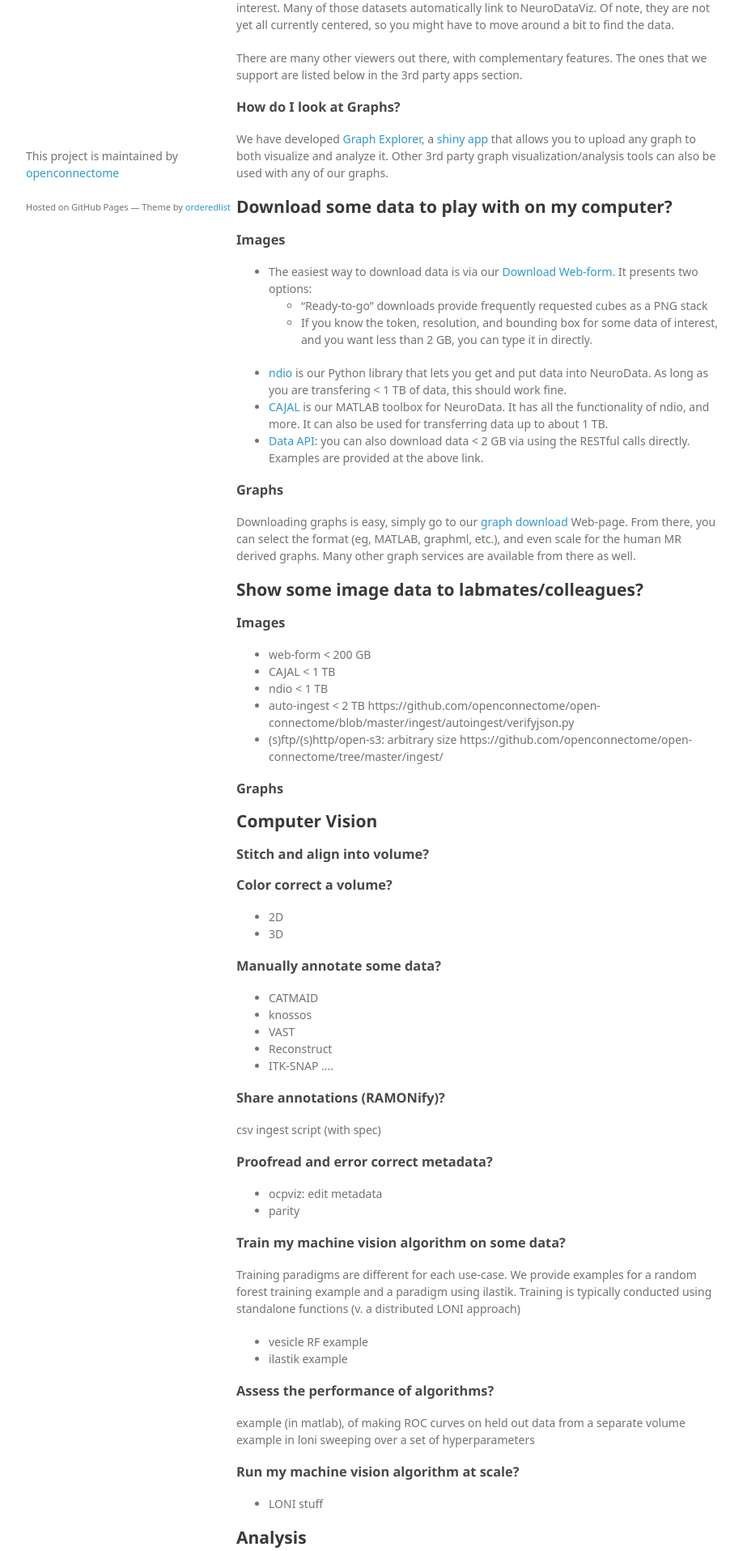
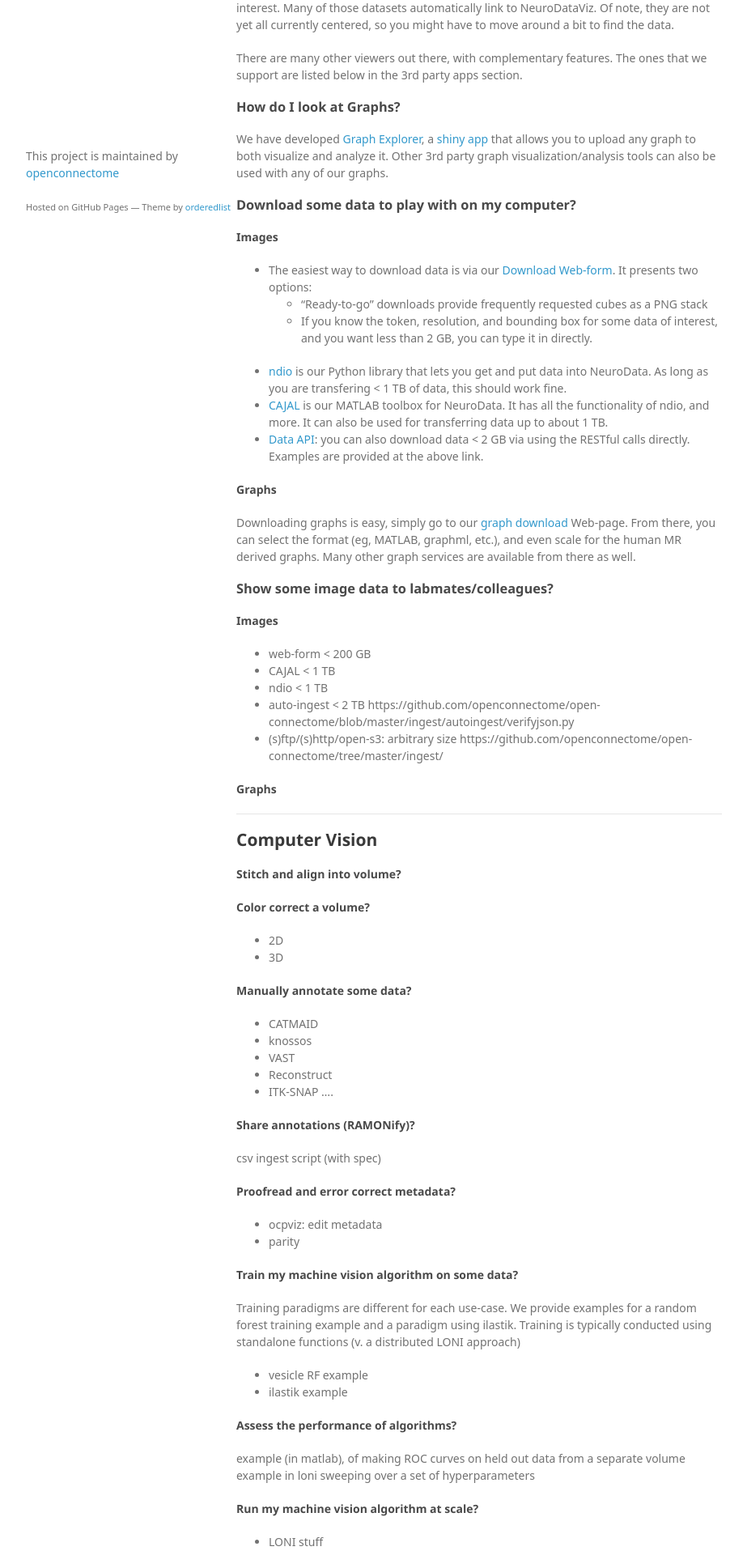
Before and after one commit to neurodata/nddocs-archive, a Jekyll site: the page built from tutorials.md, in a window 1280 px wide. Shown: the part 565-2481 px from the top of the page at 81% size, without its empty margins (178-1101 px from the left). Built offline with Jekyll 4.4.1, drawn with Linux system fonts in a browser that asks for light colours; some web fonts are replaced.

Commit message:
fixed formatting for tutorials

```diff
--- a/tutorials.md
+++ b/tutorials.md
@@ -31,9 +31,9 @@ There are many other viewers out there, with complementary features.  The ones t
 
 We have developed [Graph Explorer](http://128.220.176.8/ge/), a [shiny app](https://www.shinyapps.io/) that allows you to upload any graph to both visualize and analyze it.  Other 3rd party graph visualization/analysis tools can also be used with any of our graphs.
 
-## Download some data to play with on my computer?
+### Download some data to play with on my computer?
 
-### Images
+#### Images
 
 - The easiest way to download data is via our [Download Web-form](http://neurodata.io/exchange/download). It presents two options:
   - "Ready-to-go" downloads provide frequently requested cubes as a PNG stack
@@ -42,14 +42,14 @@ We have developed [Graph Explorer](http://128.220.176.8/ge/), a [shiny app](http
 - [CAJAL](http://docs.neurodata.io/CAJAL/) is our MATLAB toolbox for NeuroData. It has all the functionality of ndio, and more.  It can also be used for transferring data up to about 1 TB.
 - [Data API](http://docs.neurodata.io/open-connectome/api/data_api.html): you can also download data < 2 GB via using the RESTful calls directly.  Examples are provided at the above link.
 
-### Graphs
+#### Graphs
 
 Downloading graphs is easy, simply go to our [graph download](http://openconnecto.me/graph-services/download/) Web-page.  From there, you can select the format (eg, MATLAB, graphml, etc.), and even scale for the human MR derived graphs.  Many other graph services are available from there as well.
 
 
-## Show some image data to labmates/colleagues?
+### Show some image data to labmates/colleagues?
 
-### Images
+#### Images
 
 - web-form < 200 GB
 - CAJAL < 1 TB
@@ -57,20 +57,21 @@ Downloading graphs is easy, simply go to our [graph download](http://openconnect
 - auto-ingest < 2 TB https://github.com/openconnectome/open-connectome/blob/master/ingest/autoingest/verifyjson.py
 - (s)ftp/(s)http/open-s3: arbitrary size https://github.com/openconnectome/open-connectome/tree/master/ingest/
 
-### Graphs
+#### Graphs
+
+-----
 
 ## Computer Vision
 
+#### Stitch and align into volume?
 
-### Stitch and align into volume?
-
-### Color correct a volume?
+#### Color correct a volume?
 
 - 2D
 - 3D
 
 
-### Manually annotate some data?
+#### Manually annotate some data?
 
 - CATMAID
 - knossos
@@ -79,37 +80,38 @@ Downloading graphs is easy, simply go to our [graph download](http://openconnect
 - ITK-SNAP
 ….
 
-### Share annotations (RAMONify)?
+#### Share annotations (RAMONify)?
 
 csv ingest script (with spec)
 
-### Proofread and error correct metadata?
+#### Proofread and error correct metadata?
 
 - ocpviz: edit metadata
 - parity
 
-### Train my machine vision algorithm on some data?
+#### Train my machine vision algorithm on some data?
 
 Training paradigms are different for each use-case.  We provide examples for a random forest training example and a paradigm using ilastik.  Training is typically conducted using standalone functions (v. a distributed LONI approach)
 
 - vesicle RF example
 - ilastik example
 
-### Assess the performance of algorithms?
+#### Assess the performance of algorithms?
 
 example (in matlab), of making ROC curves on held out data from a separate volume
 example in loni sweeping over a set of hyperparameters
 
-### Run my machine vision algorithm at scale?
+#### Run my machine vision algorithm at scale?
 
 - LONI stuff
 
+-----
 
 ## Analysis
 
-## m2g
+### m2g
 
-### How do I generate multiscale graphs from MRI data?
+#### How do I generate multiscale graphs from MRI data?
 
 We have developed a one-click multi-modal MRI processing pipeline called [m2g](http://m2g.io) which estimates structural graphs from diffusion MRI. The pipeline and its sourcecode can be found on [github](https://github.com/openconnectome/m2g), and full documentation exists on our [m2g webpage](http://m2g.io).
 
@@ -121,15 +123,15 @@ We offer several ways to interact with m2g:
 - Our [graph service engine](http://mrbrain.cs.jhu.edu/graph-services/welcome/) hosts graph data of a variety of species and scales, as well as enables downsampling and type conversion of graphs.
 - Pipeline derivatives and graphs may also be found in our public s3 bucket. Contact [support](mailto:support@neurodata.io) to gain access.
 
-### How do I know that the graphs I made are reliable?
+#### How do I know that the graphs I made are reliable?
 
 We assess the quality of our graphs using a metric called reliability. Several test-retest (TRT) datasets have been chosen as benchmarks for performance, and a detailed explanation of how they were evaluated and their performance can be found on our [validation page](http://m2g.io/tutorials/validation.html).
 
-### Where can I find public data so that I may get started?
+#### Where can I find public data so that I may get started?
 
 We have processed and share several publicly available datasets on our s3 bucket. Contact [support@neurodata.io](mailto:support@neurodata.io) for information.
 
-###How long does it take to run the pipeline?
+#### How long does it take to run the pipeline?
 
 In addition to recording reliability performance on our benchmark datasets (see above), we record [timing](http://m2g.io/tutorials/validation.html) as well. Currently, on our cluster, the pipeline takes approximately 6 hours/subject/core when running at saturation to produce small graphs.
 
@@ -140,12 +142,13 @@ In addition to recording reliability performance on our benchmark datasets (see
 
 ### Estimate statistical properties?
 
+-----
+
 ## Other stuff
 
 ### Computing Resources
 
 ### Third Party Tools Integration Status
-
 
 #### ITK Snap
 
```
